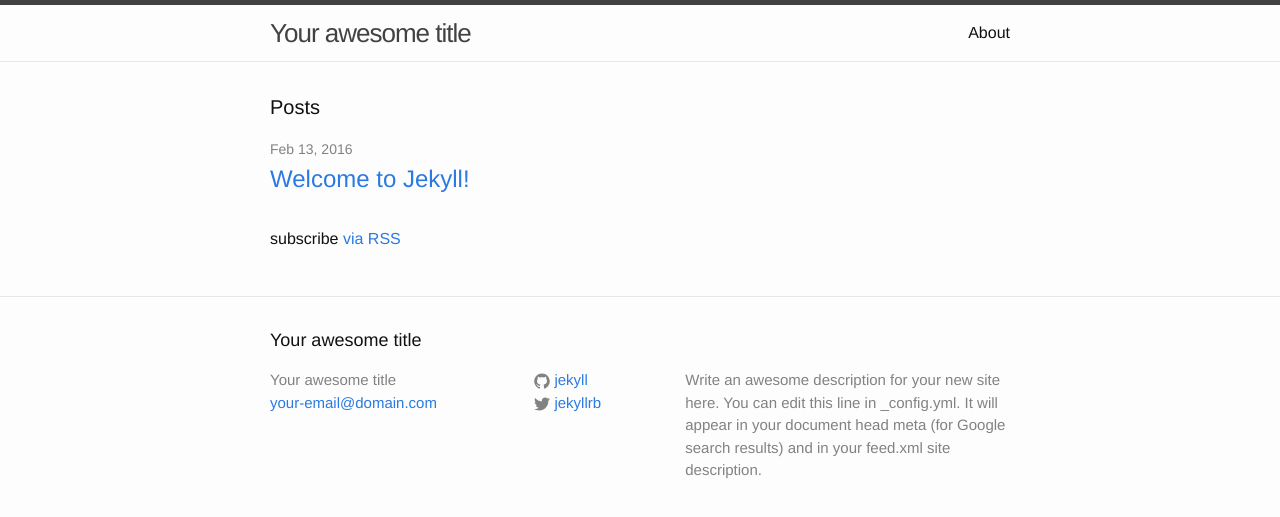
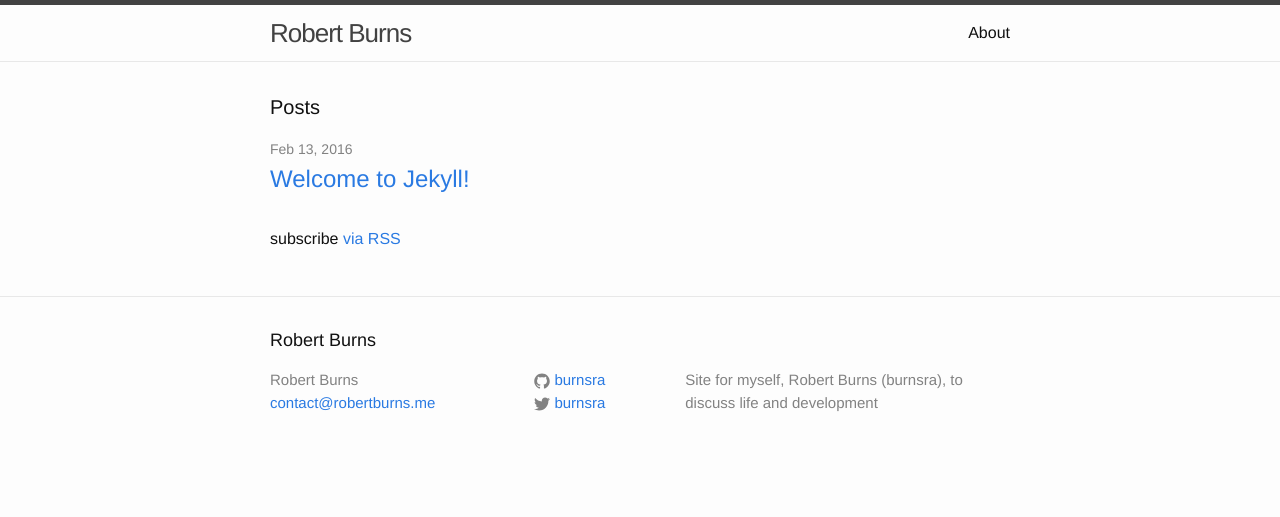
Before and after one commit to burnsra/burnsra.github.com, a Jekyll site: the page built from index.html, in a window 1280 px wide. Shown: the top 517 px of the page. Built offline with Jekyll 4.4.1, drawn with Linux system fonts in a browser that asks for light colours.

Commit message:
Update config

```diff
--- a/_config.yml
+++ b/_config.yml
@@ -6,16 +6,17 @@
 # 'jekyll serve'. If you change this file, please restart the server process.
 
 # Site settings
-title: Your awesome title
-email: your-email@domain.com
-description: > # this means to ignore newlines until "baseurl:"
-  Write an awesome description for your new site here. You can edit this
-  line in _config.yml. It will appear in your document head meta (for
-  Google search results) and in your feed.xml site description.
+title: Robert Burns
+email: contact@robertburns.me
+description: Site for myself, Robert Burns (burnsra), to discuss life and development
 baseurl: "" # the subpath of your site, e.g. /blog
-url: "http://yourdomain.com" # the base hostname & protocol for your site
-twitter_username: jekyllrb
-github_username:  jekyll
+url: "http://robertburns.me" # the base hostname & protocol for your site
+twitter_username: burnsra
+github_username:  burnsra
 
 # Build settings
 markdown: kramdown
+highlighter: rouge
+permalink: /posts/:title
+rdiscount:
+  extensions: [smart]
```
